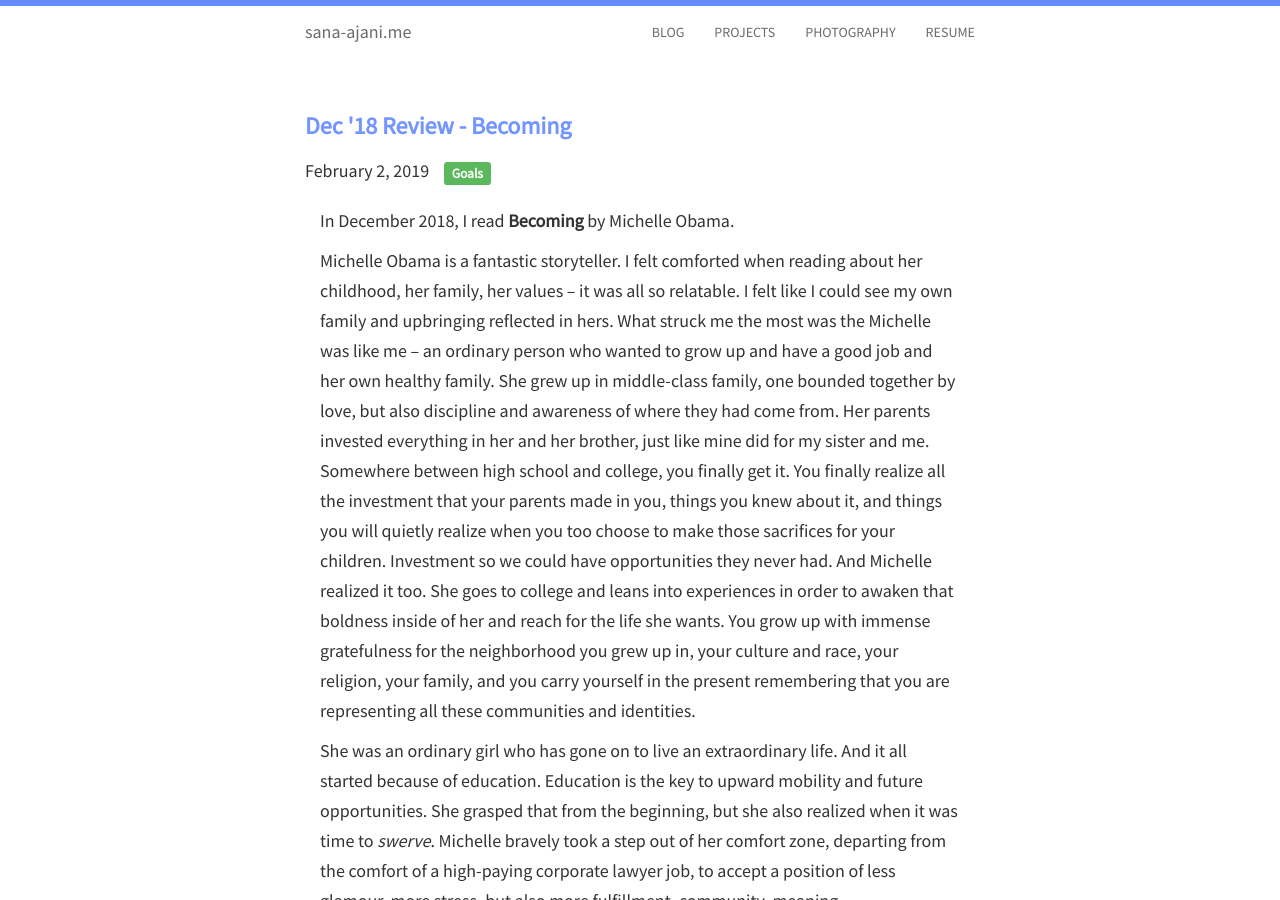
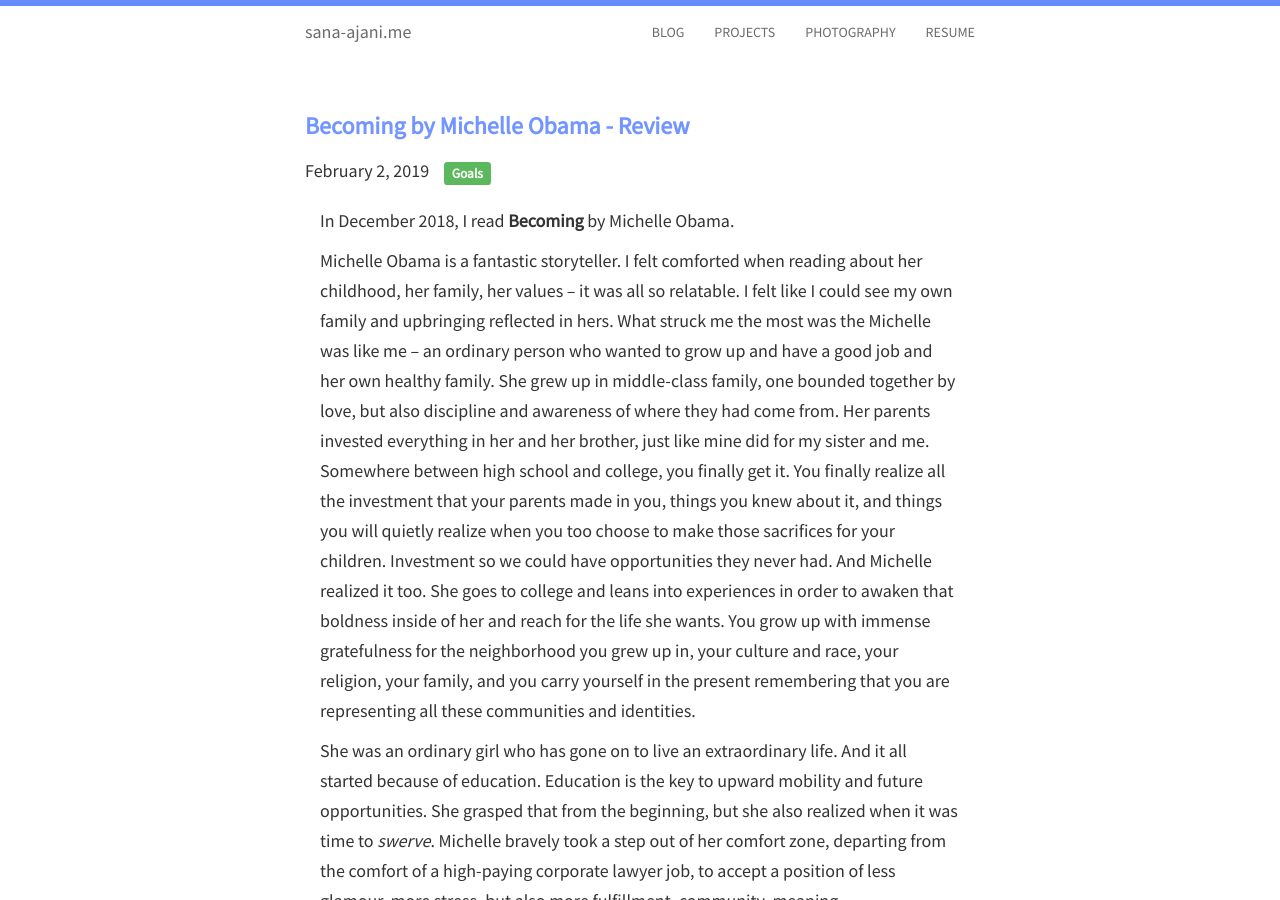
Before and after one commit to sana-ajani/sana-ajani.github.io, a Jekyll site: the page built from _posts/2019-02-04-becoming-review.md, in a window 1280 px wide and 900 px high. Built offline with Jekyll 4.4.1, drawn with Linux system fonts in a browser that asks for light colours; nearby versions of some CDN libraries; comment, search, counter and statistics services are not loaded.

Commit message:
change title of post

```diff
--- a/_posts/2019-02-04-becoming-review.md
+++ b/_posts/2019-02-04-becoming-review.md
@@ -1,6 +1,6 @@
 ---
 layout: post
-title: Dec '18 Review - Becoming
+title: Becoming by Michelle Obama - Review
 
 tags:
 - Goals
```
